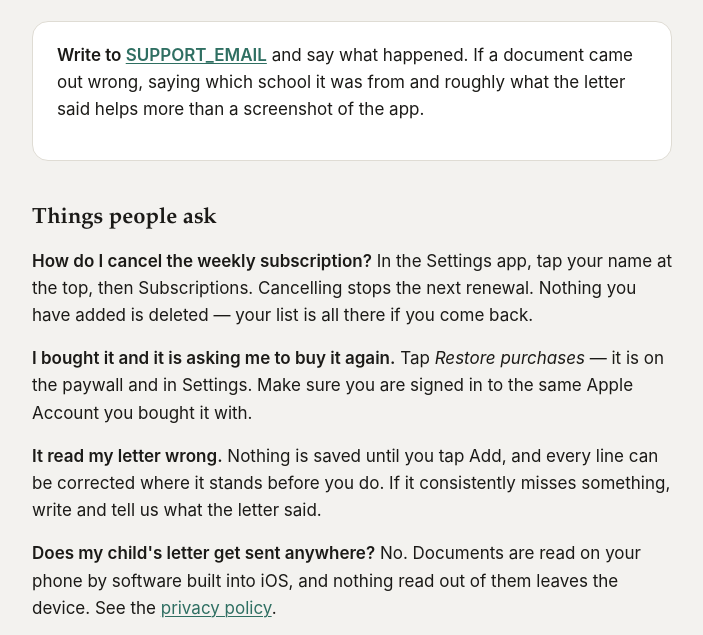
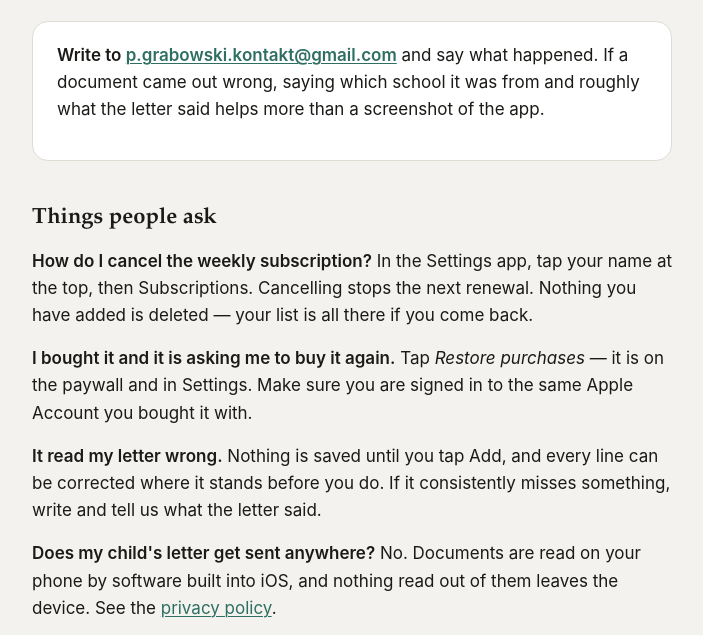
Before and after one commit to graboosky/due-this-week-web, a plain HTML site: page support.html in a window 1280 px wide. Shown: the part 164-799 px from the top of the page, without its empty margins (288-991 px from the left). Drawn offline with Linux system fonts and the light colour scheme.

Commit message:
The support page names the address a person reads
p.grabowski.kontakt@gmail.com replaces the SUPPORT_EMAIL placeholder,
on the owner's word. App Review fetches this page, and a support page
with no way to reach anybody is a rejection — this was the last thing
the site was waiting for.

Co-Authored-By: Claude Fable 5.1 <noreply@anthropic.com>
Claude-Session: https://claude.ai/code/session_017ZcTxpNrj6XkNjo3uvyz1g

```diff
--- a/support.html
+++ b/support.html
@@ -15,7 +15,7 @@
     </header>
 
     <div class="card">
-        <p><strong>Write to <a href="mailto:SUPPORT_EMAIL">SUPPORT_EMAIL</a></strong> and say what
+        <p><strong>Write to <a href="mailto:p.grabowski.kontakt@gmail.com">p.grabowski.kontakt@gmail.com</a></strong> and say what
         happened. If a document came out wrong, saying which school it was from and roughly what
         the letter said helps more than a screenshot of the app.</p>
     </div>
```
Also changed, not shown: 1 other file.
